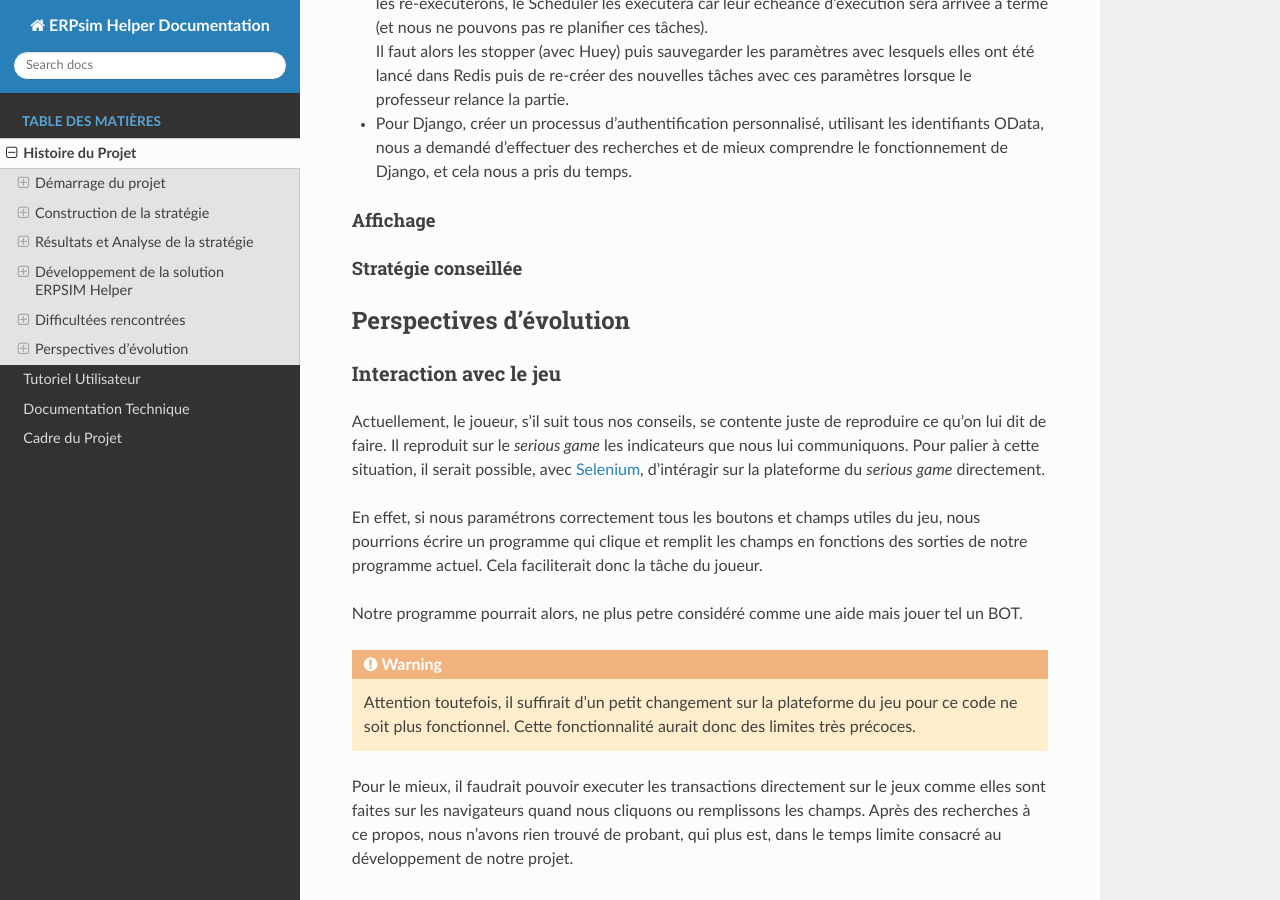
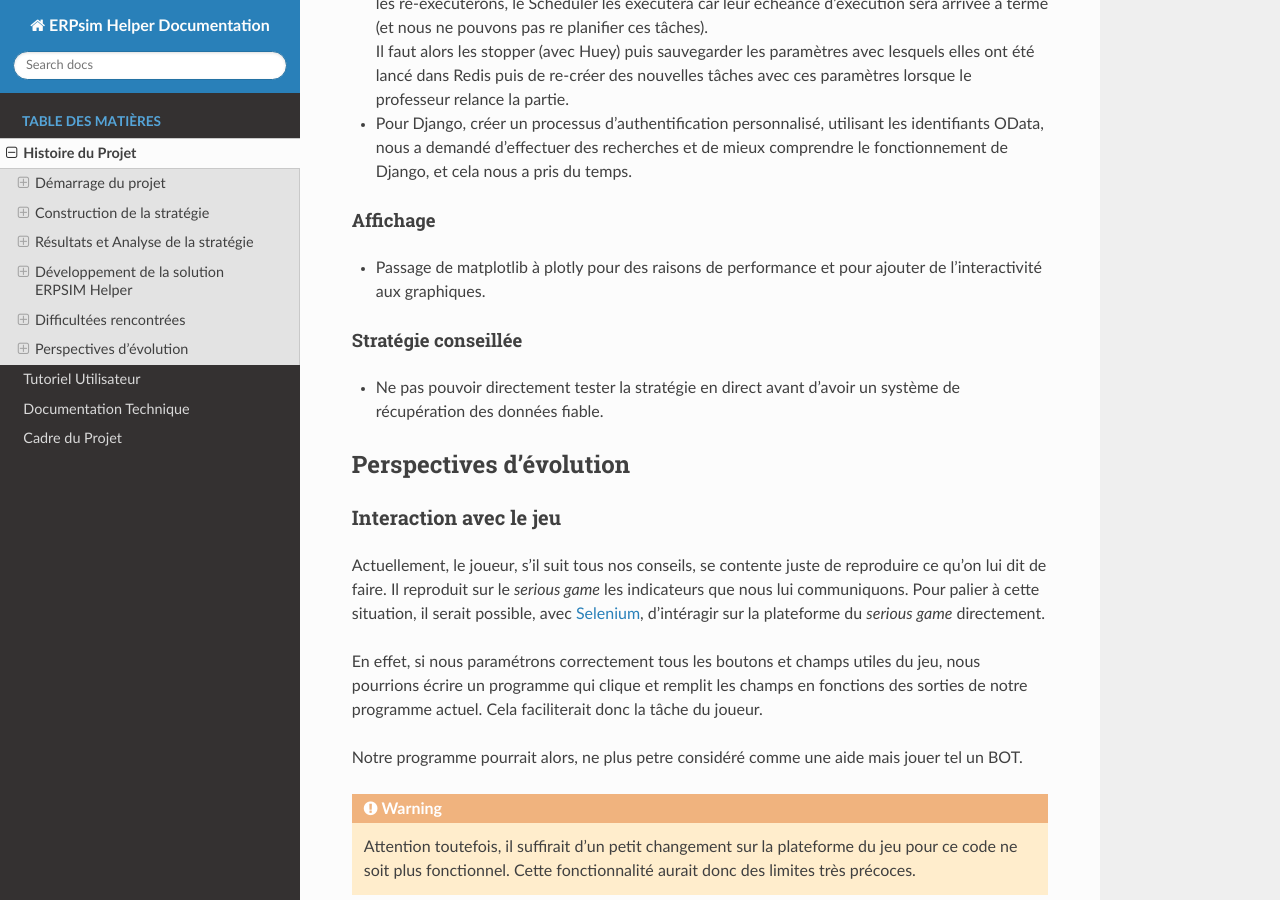
Before and after one commit to Thrynk/ERPsim-helper, a Sphinx documentation site: the page built from Sphinx/docs/source/DeroulementProjet.rst, in a window 1280 px wide and 900 px high, scrolled down 14966 px. Built offline with Sphinx 7.4.7 and the Read the Docs theme 2.0.0, drawn with Linux system fonts in a browser that asks for light colours.

Commit message:
doc: difficultés techniques

```diff
--- a/Sphinx/docs/source/DeroulementProjet.rst
+++ b/Sphinx/docs/source/DeroulementProjet.rst
@@ -527,9 +527,13 @@ Les principales difficultés nous ayant freinées dans le développement de la r
 Affichage
 ^^^^^^^^^
 
+* Passage de matplotlib à plotly pour des raisons de performance et pour ajouter de l'interactivité aux graphiques.
+
 ^^^^^^^^^^^^^^^^^^^^
 Stratégie conseillée
 ^^^^^^^^^^^^^^^^^^^^
+
+* Ne pas pouvoir directement tester la stratégie en direct avant d'avoir un système de récupération des données fiable.
 
 .. _evolution:
 
```
